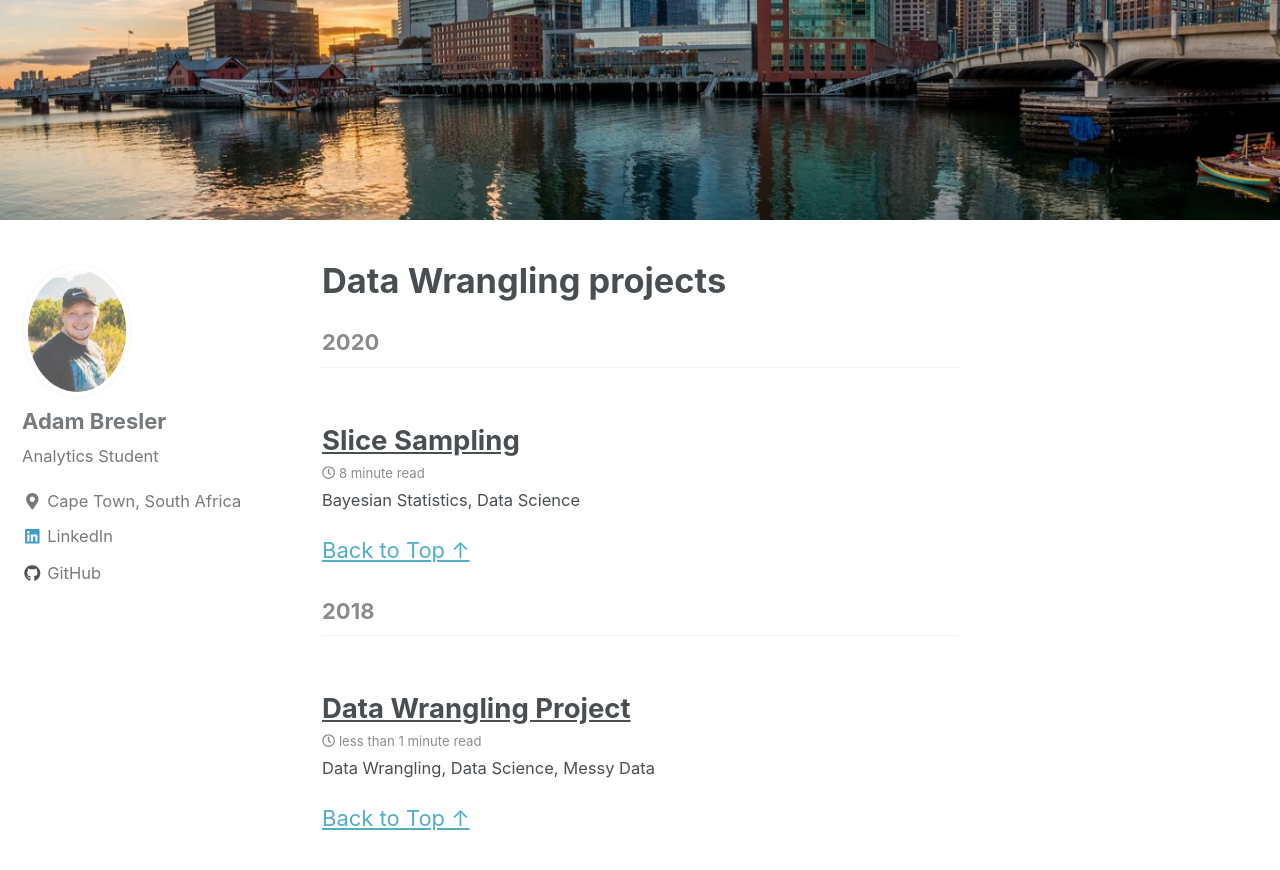
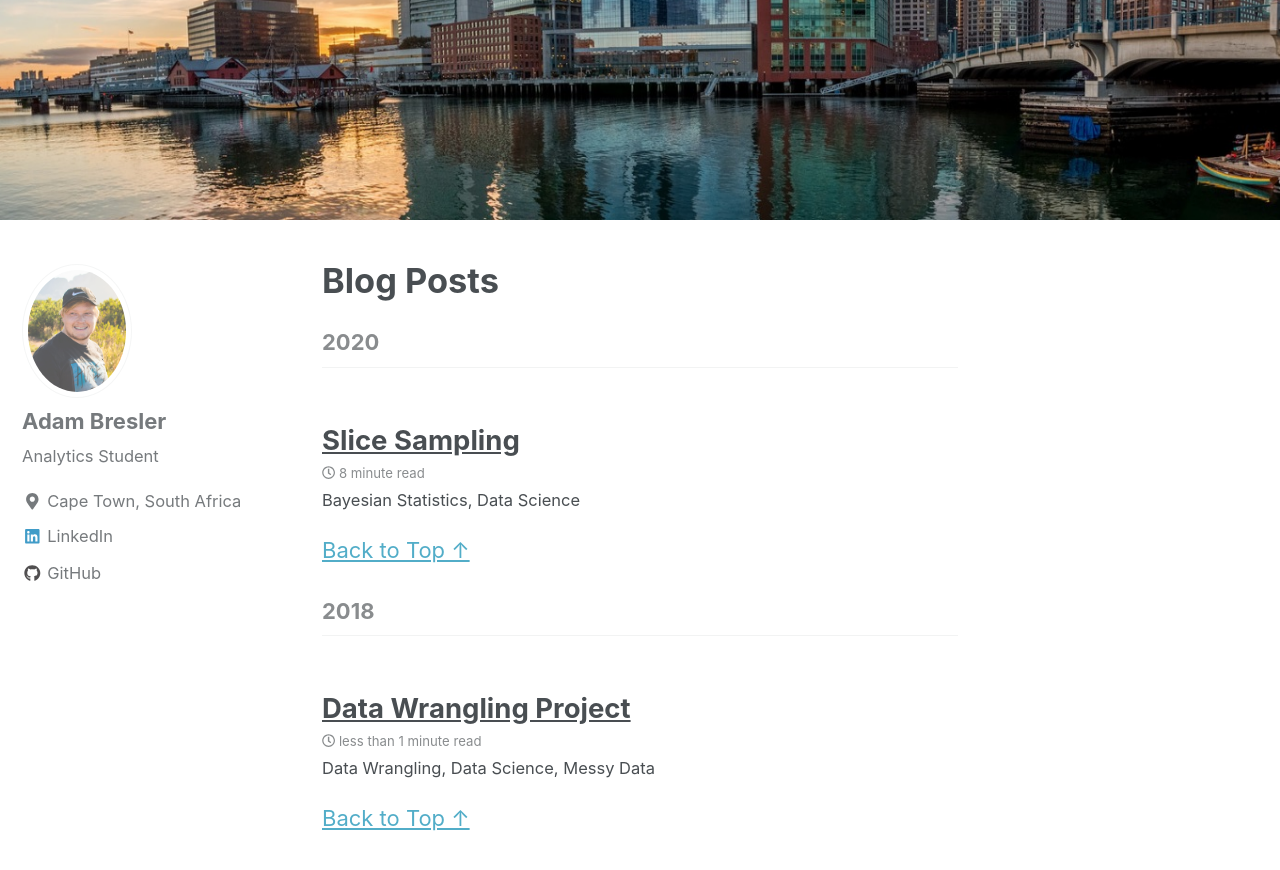
Before and after one commit to Adam-Bresler/Adam-Bresler.github.io, a Jekyll site: the page built from _pages/posts.md, in a window 1280 px wide and 900 px high, scrolled down 355 px. Shown: the top 870 px of the window. Built offline with Jekyll 4.4.1, drawn with Linux system fonts in a browser that asks for light colours; nearby versions of some CDN libraries.

Commit message:
Updated Posts

```diff
--- a/_pages/machinelearning.md
+++ b/_pages/posts.md
@@ -1,7 +1,7 @@
 ---
 layout: posts
-permalink: /data-wrangling/
-title: "Data Wrangling projects"
+permalink: /posts/
+title: "Blog Posts"
 author_profile: true
 header:
   image: "/images/fort point.png"
```
